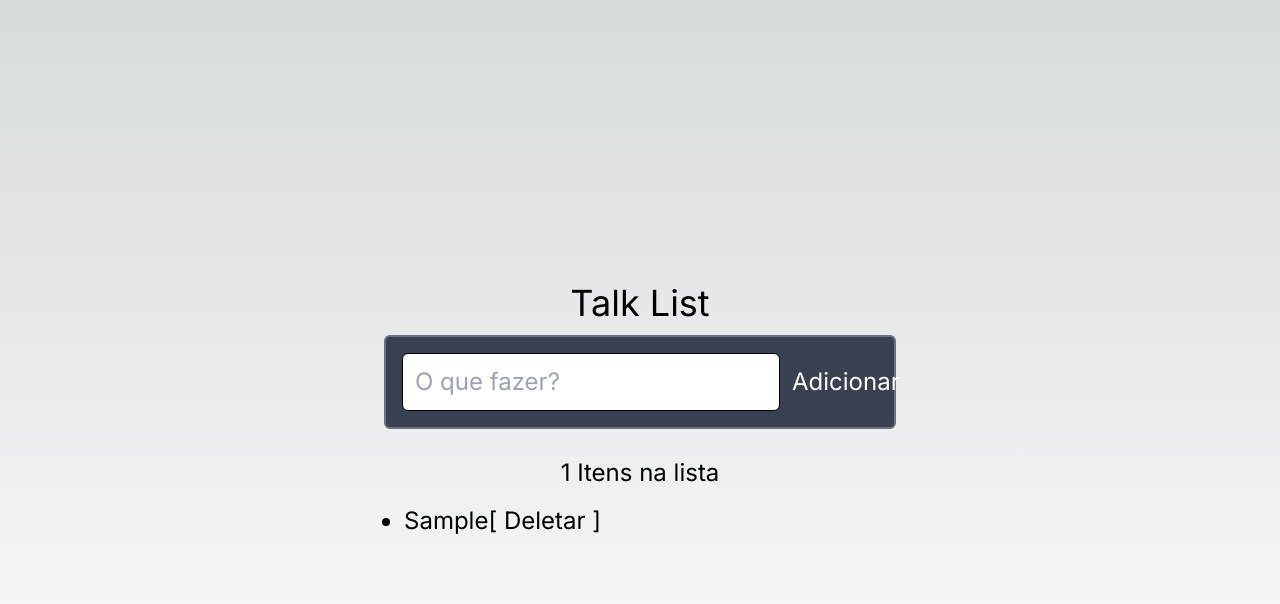
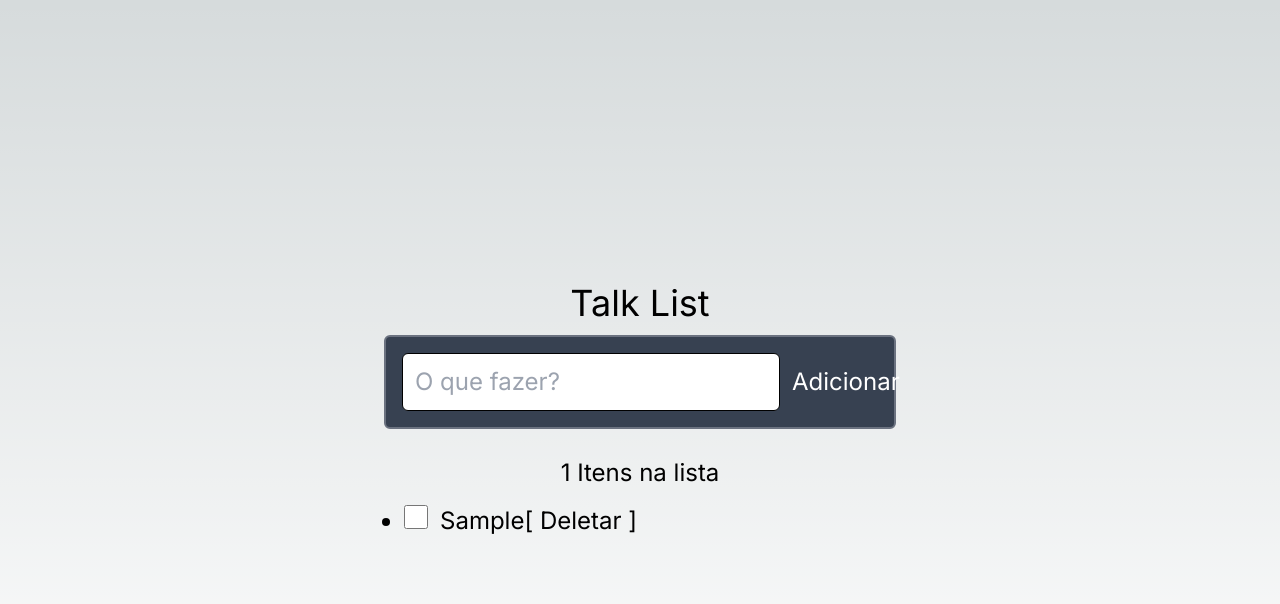
Before and after one commit to Salomao-Faleta/exercicios, a Next.js app: page / in a window 1280 px wide. Both pictures are taken after typing "Sample" into the empty fields and a click on the button "Adicionar". Shown: the top 604 px of the page. Built offline with nearby package versions, Linux system fonts and the light colour scheme.

Commit message:
alterando o checkbox

```diff
--- a/src/components/talkList.tsx
+++ b/src/components/talkList.tsx
@@ -26,6 +26,17 @@ export function TalkList() {
         setList(list.filter((item, key) => key !== index))
     }
 
+    function toggleItem(index:number){
+        let nemList = [...list];
+        for (let i in nemList){
+            if(index == parseInt(i)){
+                nemList[i].checked = !nemList[i].checked
+            }
+        }
+
+        setList(nemList)
+    }
+
     return (
         <div className="w-screen h-screen flex flex-col items-center justify-center text-2xl">
             <h1 className="text-4xl mt-5">Talk List</h1>
@@ -45,7 +56,10 @@ export function TalkList() {
 
             <ul className="w-full max-w-lg list-disc pl-5">
                 {list.map((item, index) => (
-                    <li key={index}>{item.label}<button onClick={() => deleteItem(index)} className="hover:underline">[ Deletar ]</button></li>
+                    <li key={index}>
+                        <input onClick={() => toggleItem(index)} type="checkbox" checked={item.checked} className="w-6 h-6 mr-3"/>
+                        {item.label}<button onClick={() => deleteItem(index)} className="hover:underline">[ Deletar ]</button>
+                    </li>
                 ))}
 
             </ul>
```
